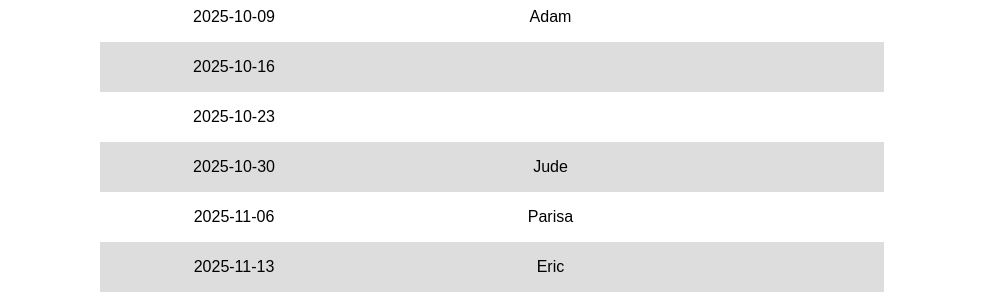
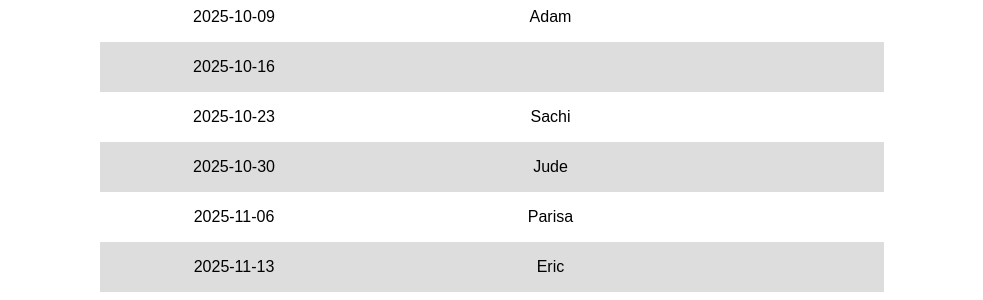
Before and after one commit to mgree/cypress, a Jekyll site: the page built from schedule.md, in a window 1280 px wide. Shown: the part 620-920 px from the top of the page, without its empty margins (148-1131 px from the left). Built offline with Jekyll 4.4.1, drawn with Linux system fonts in a browser that asks for light colours.

Commit message:
Added Sachi to schedule for 2025-10-23 (#28)

```diff
--- a/schedule.md
+++ b/schedule.md
@@ -22,7 +22,7 @@ find someone willing to take your place first.
 | 2025-10-02 | Mihai | |
 | 2025-10-09 | Adam | |
 | 2025-10-16 | | |
-| 2025-10-23 | | |
+| 2025-10-23 | Sachi | |
 | 2025-10-30 | Jude | |
 | 2025-11-06 | Parisa | |
 | 2025-11-13 | Eric | |
```
